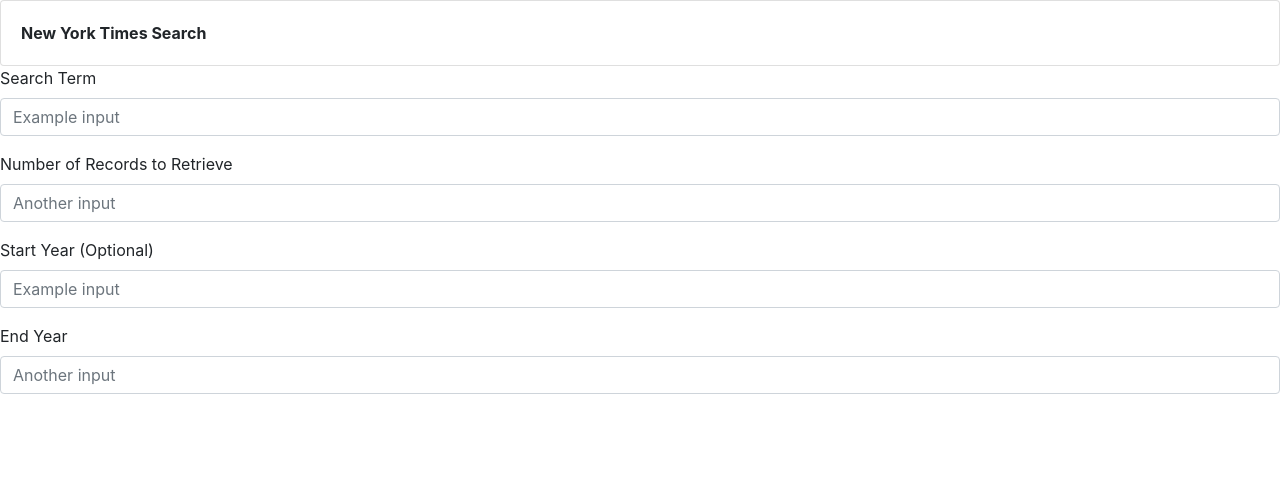
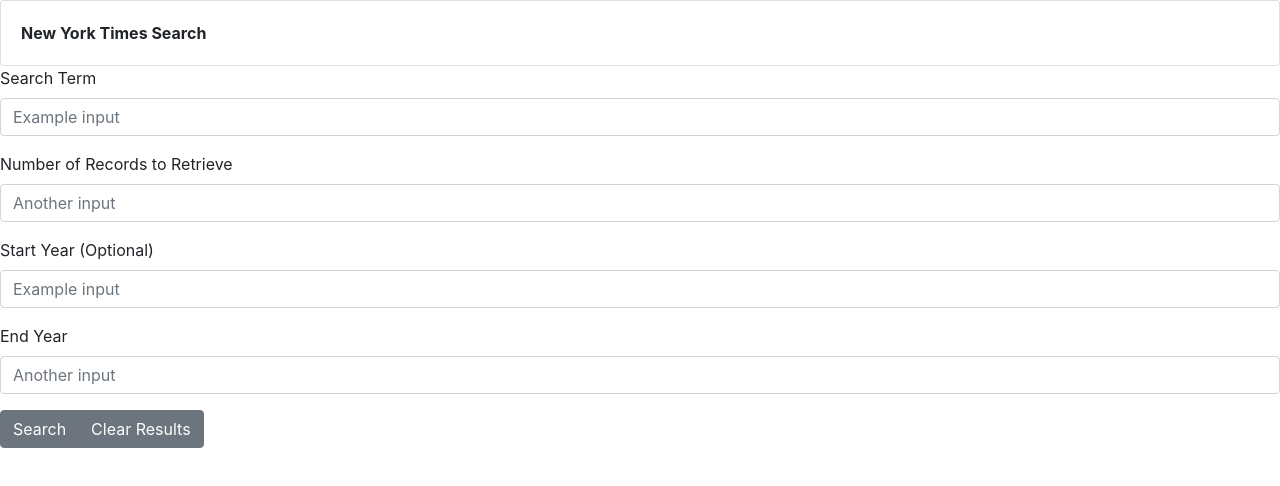
Before and after one commit to ALayendecker/NYT-Search, a plain HTML site: page index.html in a window 1280 px wide. Drawn offline with nearby package versions, Linux system fonts and the light colour scheme.

Commit message:
added search and lear buttons

```diff
--- a/index.html
+++ b/index.html
@@ -31,6 +31,10 @@
               <label for="formGroupExampleInput2">End Year</label>
               <input type="text" class="form-control" id="end-year" placeholder="Another input">
             </div>
+            <div class="btn-group" role="group" aria-label="Basic example">
+                <button type="button" class="btn btn-secondary" id="search">Search</button>
+                <button type="button" class="btn btn-secondary" id="clear-results">Clear Results</button>
+              </div>
         </form>
   </body>
 </html>
```
